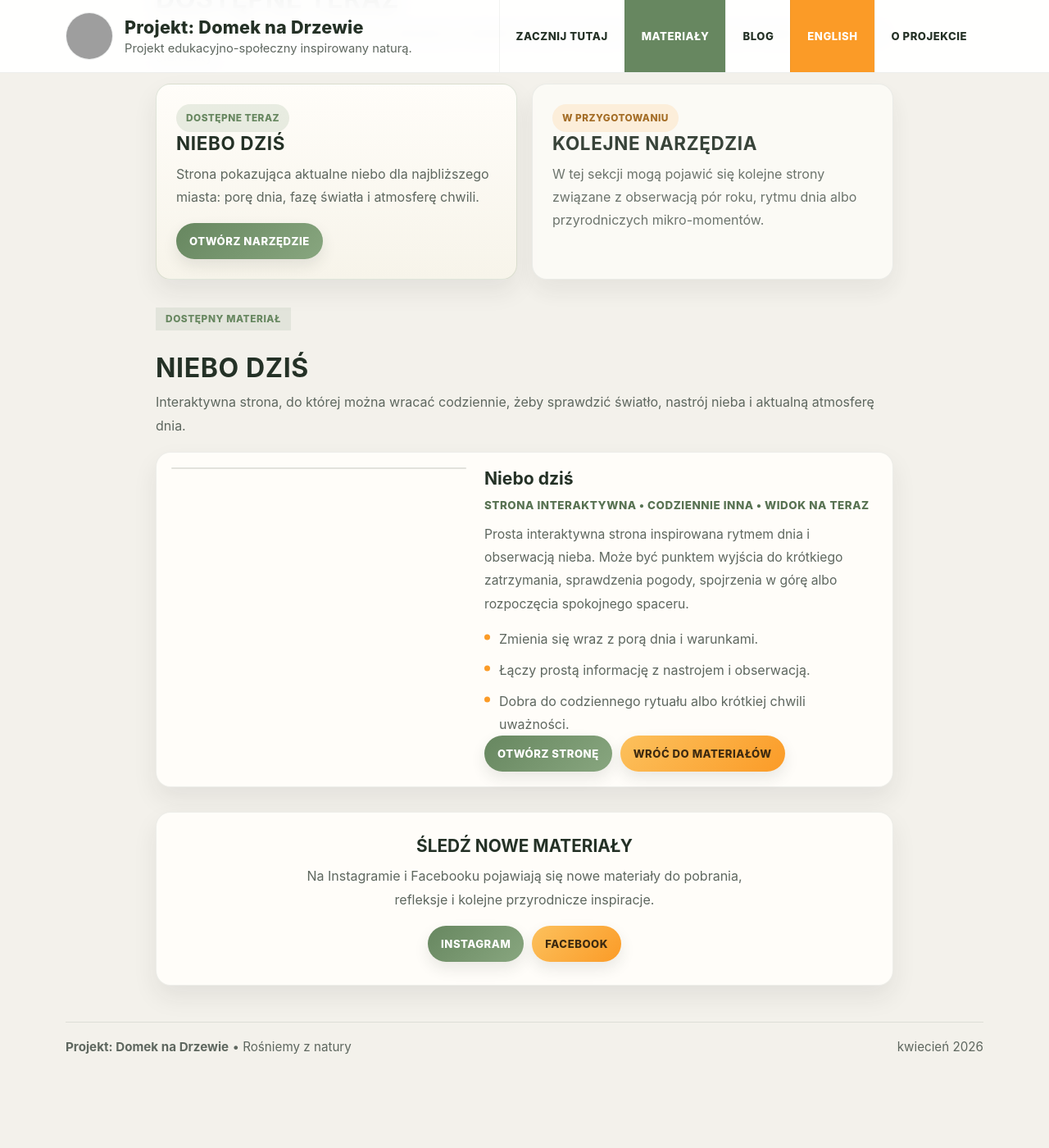
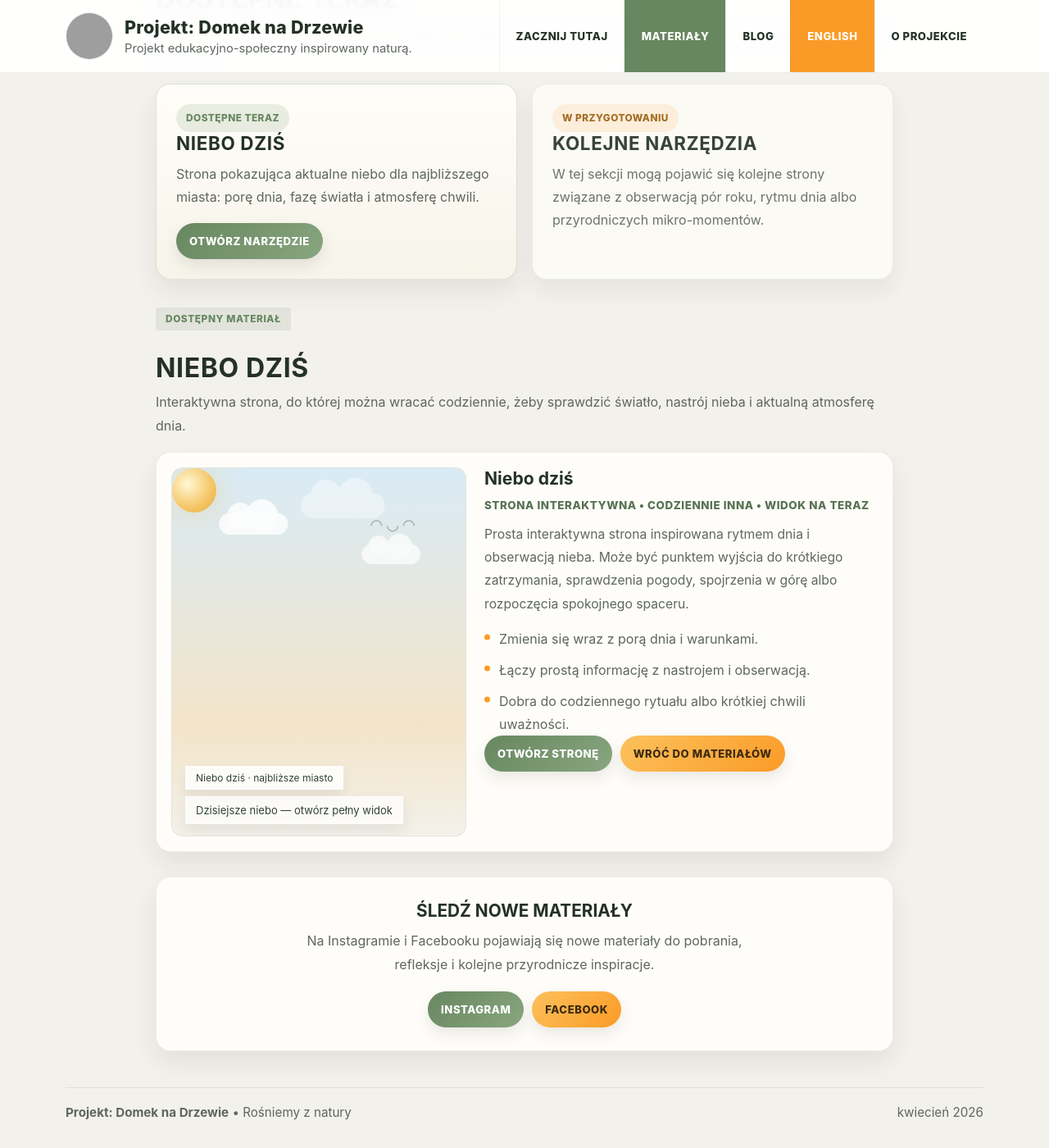
Before and after one commit to akonkia/domeknadrzewie, a Jekyll site: the page materialy/interaktywne/index.html, which Jekyll copies as it is, in a window 1280 px wide and 1400 px high, scrolled down 1072 px. Shown: the whole window at 82% size. Built offline with Jekyll 4.4.1, drawn with Linux system fonts in a browser that asks for light colours; before the commit the page ends 2392 px from its top, so only the background shows below that; grey boxes are pictures that could not be loaded.

Commit message:
Give sky preview cards an explicit aspect ratio

```diff
--- a/en/materials/index.html
+++ b/en/materials/index.html
@@ -660,9 +660,14 @@
 
     .set-cover-sky .sky-mini-scene,
     .resource-thumb-sky .sky-mini-scene {
+      width: 100%;
       min-height: 0;
       height: 100%;
       border-top: 0;
+    }
+
+    .resource-thumb-sky {
+      aspect-ratio: 4 / 5;
     }
 
     .set-content h3 {
--- a/en/materials/interactive/index.html
+++ b/en/materials/interactive/index.html
@@ -531,9 +531,11 @@
 
     .resource-thumb-sky {
       position: relative;
+      aspect-ratio: 4 / 5;
     }
 
     .resource-thumb-sky .sky-mini-scene {
+      width: 100%;
       min-height: 0;
       height: 100%;
       border-top: 0;
--- a/materialy/index.html
+++ b/materialy/index.html
@@ -661,9 +661,14 @@
 
     .set-cover-sky .sky-mini-scene,
     .resource-thumb-sky .sky-mini-scene {
+      width: 100%;
       min-height: 0;
       height: 100%;
       border-top: 0;
+    }
+
+    .resource-thumb-sky {
+      aspect-ratio: 4 / 5;
     }
 
     .set-content h3 {
--- a/materialy/interaktywne/index.html
+++ b/materialy/interaktywne/index.html
@@ -531,9 +531,11 @@
 
     .resource-thumb-sky {
       position: relative;
+      aspect-ratio: 4 / 5;
     }
 
     .resource-thumb-sky .sky-mini-scene {
+      width: 100%;
       min-height: 0;
       height: 100%;
       border-top: 0;
```
